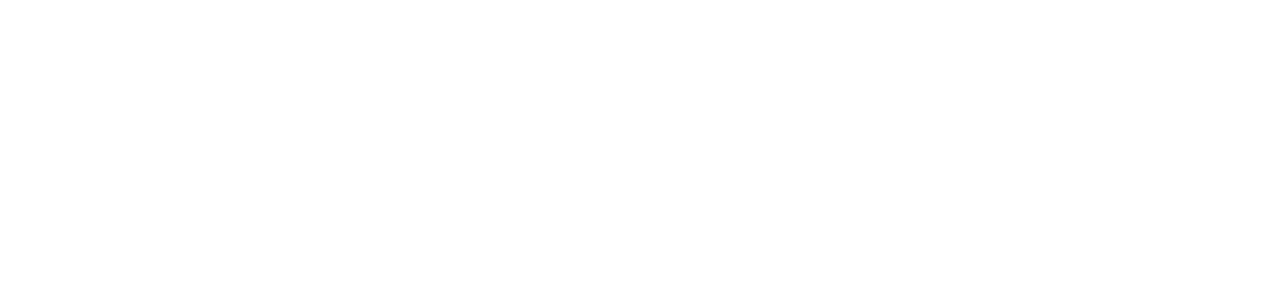
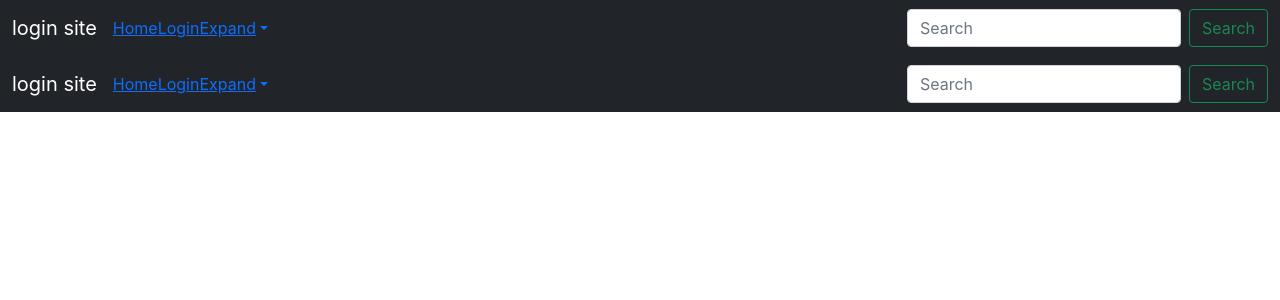
Before and after one commit to priyamshankar/dailyReactChallange, a React (Create React App) app in the folder testreact/: page /nav in a window 1280 px wide. Before the commit this address had no page. Shown: the top 300 px of the page. Built offline with nearby package versions, Linux system fonts and the light colour scheme.

Commit message:
router issue fixed

```diff
--- a/testreact/src/App.js
+++ b/testreact/src/App.js
@@ -11,7 +11,7 @@
 function App() {
   return (
     <>
-    {/* <Navbar/> */}
+    <Navbar/>
     {/* <Home/> */}
     {/* <Login/> */}
     <Routes>
@@ -19,8 +19,15 @@
 
 
     <Route path="/login" element={<Login />} />
+    <Route path='/logout' element={<Logout/>}/>
+    <Route path='/auth' element={<Auth/>}/>
+    <Route path='/signup' element={<Signup/>}/>
+    <Route path='/nav' element={<Navbar/>}/>
+
+
+
+
     </Routes>
-
     </>
   )
 }
--- a/testreact/src/components/Home.js
+++ b/testreact/src/components/Home.js
@@ -1,10 +1,12 @@
 import React from 'react'
+import { Link } from 'react-router-dom';
 
 const Home = () => {
   return (
     <>
     <div>this is a home page.</div>
-    <a href="/login">Login</a>
+    {/* <a href="/login">Login</a> */}
+    <Link to="/login">go to login page</Link>
     </>
   )
 }
--- a/testreact/src/components/Login.js
+++ b/testreact/src/components/Login.js
@@ -1,11 +1,11 @@
 import React from 'react'
+import { Link } from 'react-router-dom';
 
 const login = () => {
   return (
     <>
     <div>this is a login page</div>
-    {/* <Link to='/'>go to logout</Link> */}
-      <a href="/"> Home</a>
+    <Link to='/'>go to logout</Link>
     </>
   )
 }
--- a/testreact/src/components/Navbar.js
+++ b/testreact/src/components/Navbar.js
@@ -1,13 +1,13 @@
 import React from "react";
-
+import { Link } from 'react-router-dom';
 const Navbar = () => {
   return (
     <>
       <nav className="navbar navbar-expand-lg navbar-dark bg-dark">
         <div className="container-fluid">
-          <link className="navbar-brand" to="/">
+          <Link className="navbar-brand" to="/">
             login site
-          </link>
+          </Link>
           <button
             className="navbar-toggler"
             type="button"
@@ -22,43 +22,43 @@
           <div className="collapse navbar-collapse" id="navbarSupportedContent">
             <ul className="navbar-nav me-auto mb-2 mb-lg-0">
               <li className="nav-item">
-                <link className="nav-link active" to="/">
+                <Link className="nav-Link active" to="/">
                   Home
-                </link>
+                </Link>
               </li>
               <li className="nav-item">
-                <link className="nav-link" to="/login">
+                <Link className="nav-Link" to="/login">
                   Login
-                </link>
+                </Link>
               </li>
               <li className="nav-item dropdown">
-                <link
-                  className="nav-link dropdown-toggle"
+                <Link
+                  className="nav-Link dropdown-toggle"
                   to="#"
                   id="navbarDropdown"
                   role="button"
                   data-bs-toggle="dropdown"
                 >
                   Expand
-                </link>
+                </Link>
                 <ul className="dropdown-menu" aria-labelledby="navbarDropdown">
                   <li>
-                    <link className="dropdown-item" to="/logout">
+                    <Link className="dropdown-item" to="/logout">
                       Logout
-                    </link>
+                    </Link>
                   </li>
                   <li>
-                    <link className="dropdown-item" to="/auth">
+                    <Link className="dropdown-item" to="/auth">
                       Authentication
-                    </link>
+                    </Link>
                   </li>
                   <li>
                     <hr className="dropdown-divider" />
                   </li>
                   <li>
-                    <link className="dropdown-item" to="/signup">
+                    <Link className="dropdown-item" to="/signup">
                       signup
-                    </link>
+                    </Link>
                   </li>
                 </ul>
               </li>
```
